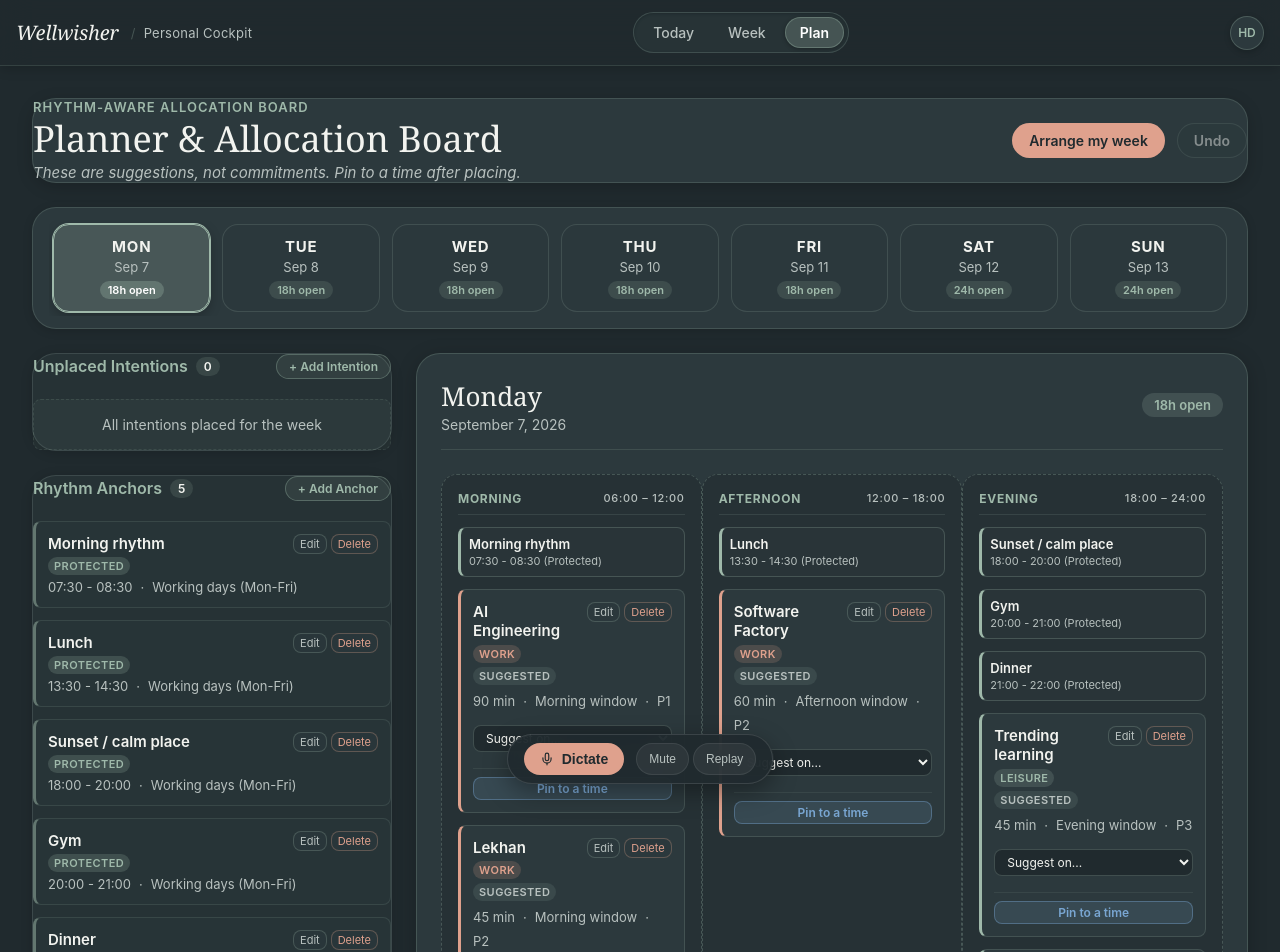
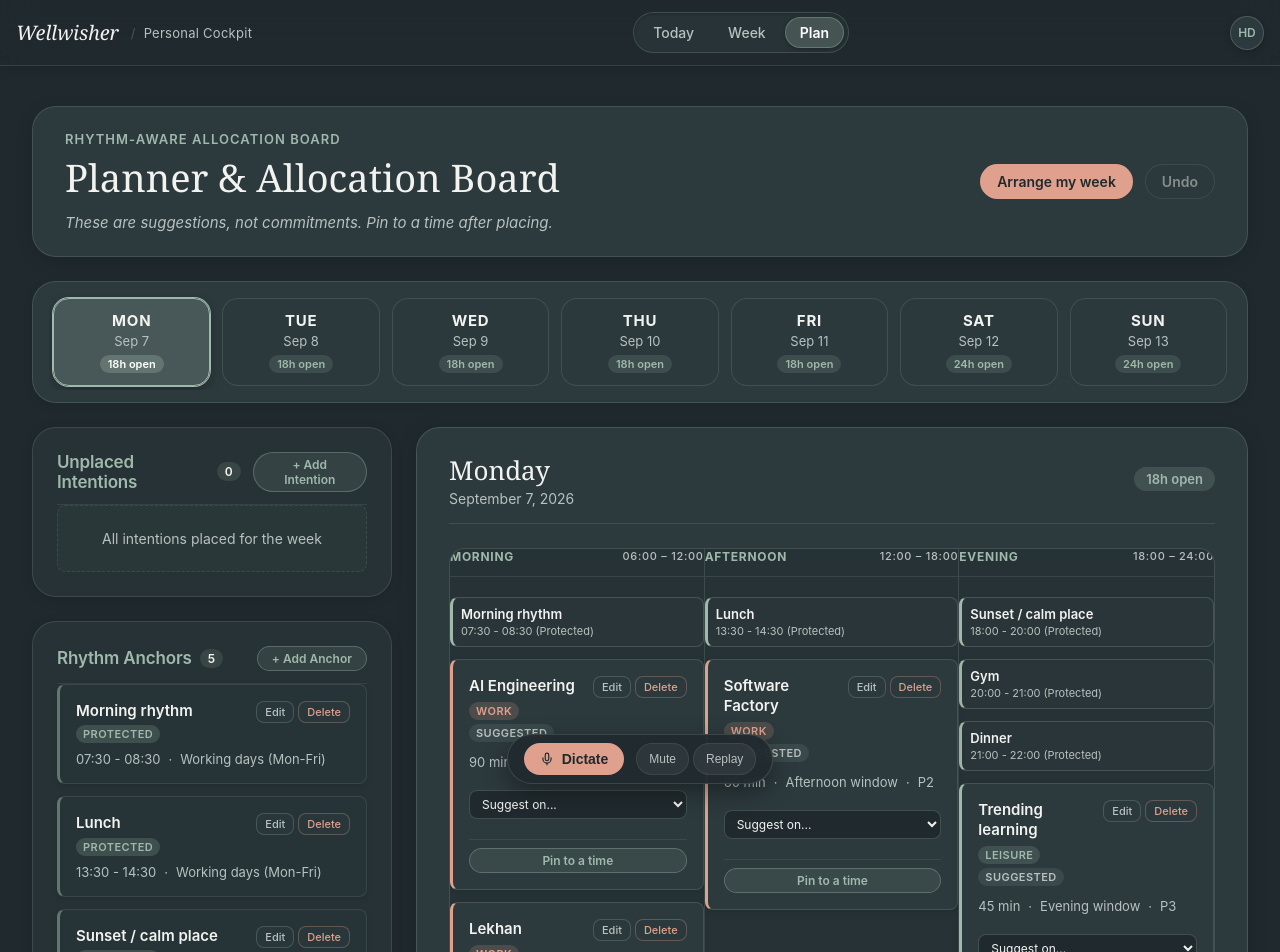
Before and after one commit to coderhd/wellwisher, a Next.js app: page /plan in a window 1280 px wide. Shown: the top 952 px of the page. Built offline with nearby package versions, Linux system fonts and the light colour scheme.

Commit message:
style: unify 3-section single planner canvas, add generous padding, and harmonize 60-30-10 colors

```diff
--- a/src/app/globals.css
+++ b/src/app/globals.css
@@ -4,8 +4,8 @@
 	--ww-sage: #9fb9aa;
 	--ww-sage-surface: #d9e7dc;
 	--ww-peach: #dfa18d;
-	--ww-pinned: #79a6d2;
-	--ww-pinned-surface: rgba(121, 166, 210, 0.12);
+	--ww-pinned: #9fb9aa;
+	--ww-pinned-surface: rgba(159, 185, 170, 0.14);
 	--ww-stone: #f4f2ec;
 	--ww-text: #f2f3ef;
 	--ww-muted: #b8c1bf;
--- a/src/styles/planner.css
+++ b/src/styles/planner.css
@@ -5,7 +5,7 @@
 	width: 100%;
 	max-width: 1440px;
 	margin: 0 auto;
-	padding: var(--ww-space-2) 0 var(--ww-space-8);
+	padding: var(--ww-space-4) 0 var(--ww-space-12);
 }
 
 .plannerHeader {
@@ -13,8 +13,8 @@
 	flex-wrap: wrap;
 	align-items: center;
 	justify-content: space-between;
-	gap: var(--ww-space-4);
-	padding: var(--ww-space-5) var(--ww-space-6);
+	gap: var(--ww-space-6);
+	padding: var(--ww-space-6) var(--ww-space-8);
 	border: 1px solid rgba(159, 185, 170, 0.2);
 	border-radius: var(--ww-radius-lg);
 	background: var(--ww-panel);
@@ -24,7 +24,7 @@
 .plannerHeaderLeft {
 	display: flex;
 	flex-direction: column;
-	gap: var(--ww-space-1);
+	gap: var(--ww-space-2);
 }
 
 .plannerKicker {
@@ -40,13 +40,13 @@
 	margin: 0;
 	color: var(--ww-text);
 	font-family: var(--ww-font-serif);
-	font-size: clamp(1.75rem, 3vw, 2.25rem);
+	font-size: clamp(1.875rem, 3.5vw, 2.375rem);
 	font-weight: 400;
-	line-height: 1.1;
+	line-height: 1.2;
 }
 
 .plannerGuidance {
-	margin: 0;
+	margin: var(--ww-space-1) 0 0;
 	color: var(--ww-muted);
 	font-size: 0.9375rem;
 	font-style: italic;
@@ -217,8 +217,8 @@
 .shelfSection {
 	display: flex;
 	flex-direction: column;
-	gap: var(--ww-space-4);
-	padding: var(--ww-space-5);
+	gap: var(--ww-space-5);
+	padding: var(--ww-space-6);
 	border: 1px solid rgba(159, 185, 170, 0.18);
 	border-radius: var(--ww-radius-lg);
 	background: rgba(44, 57, 61, 0.55);
@@ -229,8 +229,10 @@
 	display: flex;
 	align-items: center;
 	justify-content: space-between;
-	gap: var(--ww-space-2);
-	margin-bottom: var(--ww-space-1);
+	gap: var(--ww-space-3);
+	margin: 0;
+	padding-bottom: var(--ww-space-3);
+	border-bottom: 1px solid rgba(159, 185, 170, 0.12);
 }
 
 .shelfHeaderLeft {
@@ -242,8 +244,9 @@
 .shelfTitle {
 	margin: 0;
 	color: var(--ww-sage);
-	font-size: 1rem;
+	font-size: 1.0625rem;
 	font-weight: 600;
+	letter-spacing: -0.01em;
 }
 
 .shelfCount {
@@ -258,21 +261,22 @@
 .shelfAddButton {
 	display: inline-flex;
 	align-items: center;
-	padding: 4px 12px;
+	padding: 4px 14px;
 	border: 1px solid rgba(159, 185, 170, 0.35);
 	border-radius: var(--ww-radius-pill);
-	background: rgba(159, 185, 170, 0.1);
+	background: rgba(159, 185, 170, 0.12);
 	color: var(--ww-sage);
 	font-family: var(--ww-font-sans);
 	font-size: 0.75rem;
 	font-weight: 600;
 	cursor: pointer;
-	transition: background-color 0.15s ease, border-color 0.15s ease;
+	transition: background-color 0.15s ease, border-color 0.15s ease, color 0.15s ease;
 }
 
 .shelfAddButton:hover {
 	border-color: var(--ww-sage);
 	background: rgba(159, 185, 170, 0.22);
+	color: var(--ww-text);
 }
 
 .shelfAddButton:focus-visible {
@@ -291,9 +295,9 @@
 
 .shelfEmpty {
 	margin: 0;
-	padding: var(--ww-space-4);
+	padding: var(--ww-space-6) var(--ww-space-4);
 	border-radius: var(--ww-radius-sm);
-	background: rgba(159, 185, 170, 0.05);
+	background: rgba(159, 185, 170, 0.04);
 	border: 1px dashed rgba(159, 185, 170, 0.15);
 	color: var(--ww-muted);
 	font-size: 0.875rem;
@@ -305,7 +309,7 @@
 	display: flex;
 	flex-direction: column;
 	gap: var(--ww-space-6);
-	padding: var(--ww-space-6) var(--ww-space-6);
+	padding: var(--ww-space-6) var(--ww-space-8);
 	border: 1px solid rgba(159, 185, 170, 0.22);
 	border-radius: var(--ww-radius-lg);
 	background: var(--ww-panel);
@@ -350,16 +354,20 @@
 	font-weight: 600;
 }
 
+/* 3-Section Unified Single Canvas (No inner border radius) */
 .focusedDayWindows {
 	display: grid;
 	grid-template-columns: repeat(3, 1fr);
-	gap: var(--ww-space-5);
+	gap: 0;
+	border: 1px solid rgba(159, 185, 170, 0.22);
+	border-radius: var(--ww-radius-md);
+	background: rgba(32, 42, 46, 0.45);
+	overflow: hidden;
 }
 
 @media (max-width: 860px) {
 	.focusedDayWindows {
 		grid-template-columns: 1fr;
-		gap: var(--ww-space-4);
 	}
 }
 
@@ -367,27 +375,37 @@
 	display: flex;
 	flex-direction: column;
 	gap: var(--ww-space-3);
-	min-height: 250px;
-	padding: var(--ww-space-4);
-	border: 1px dashed rgba(159, 185, 170, 0.28);
-	border-radius: var(--ww-radius-md);
-	background: rgba(32, 42, 46, 0.5);
-	transition: background-color 0.15s ease, border-color 0.15s ease, box-shadow 0.15s ease;
+	min-height: 280px;
+	padding: var(--ww-space-5) var(--ww-space-4);
+	border: none;
+	border-radius: 0;
+	background: transparent;
+	transition: background-color 0.15s ease;
+}
+
+/* Vertical dividing border between sections without inner border-radius */
+.windowDropZone:not(:last-child) {
+	border-right: 1px solid rgba(159, 185, 170, 0.18);
+}
+
+@media (max-width: 860px) {
+	.windowDropZone:not(:last-child) {
+		border-right: none;
+		border-bottom: 1px solid rgba(159, 185, 170, 0.18);
+	}
 }
 
 .windowDropZoneOver {
-	border-color: var(--ww-sage);
-	border-style: solid;
-	background: rgba(159, 185, 170, 0.18);
-	box-shadow: 0 0 0 1px var(--ww-sage);
+	background: rgba(159, 185, 170, 0.12);
 }
 
 .windowHeader {
 	display: flex;
 	align-items: center;
 	justify-content: space-between;
-	padding-bottom: var(--ww-space-2);
-	border-bottom: 1px solid rgba(159, 185, 170, 0.14);
+	padding-bottom: var(--ww-space-3);
+	margin-bottom: var(--ww-space-2);
+	border-bottom: 1px solid rgba(159, 185, 170, 0.15);
 	color: var(--ww-sage);
 	font-size: 0.75rem;
 	font-weight: 700;
@@ -413,12 +431,12 @@
 	align-items: center;
 	justify-content: center;
 	flex: 1;
-	min-height: 120px;
+	min-height: 140px;
 	margin: 0;
-	padding: var(--ww-space-3);
+	padding: var(--ww-space-4);
 	border-radius: var(--ww-radius-sm);
-	background: rgba(159, 185, 170, 0.03);
-	border: 1px dashed rgba(159, 185, 170, 0.12);
+	background: rgba(159, 185, 170, 0.02);
+	border: 1px dashed rgba(159, 185, 170, 0.1);
 	color: var(--ww-muted);
 	font-size: 0.8125rem;
 	font-style: italic;
@@ -430,12 +448,13 @@
 	position: relative;
 	display: flex;
 	flex-direction: column;
-	gap: var(--ww-space-2);
-	padding: var(--ww-space-3);
+	gap: var(--ww-space-3);
+	padding: var(--ww-space-4);
 	border: 1px solid rgba(159, 185, 170, 0.2);
 	border-radius: var(--ww-radius-sm);
 	background: var(--ww-panel);
 	color: var(--ww-text);
+	box-shadow: 0 2px 6px rgba(0, 0, 0, 0.12);
 	transition: border-color 0.15s ease, box-shadow 0.15s ease, opacity 0.15s ease;
 }
 
@@ -453,8 +472,9 @@
 }
 
 .intentionCardPinned {
-	border-color: rgba(121, 166, 210, 0.4);
-	background: var(--ww-pinned-surface);
+	border-left: 3px solid var(--ww-sage);
+	border-color: rgba(159, 185, 170, 0.35);
+	background: rgba(44, 57, 61, 0.65);
 }
 
 .intentionHeader {
@@ -468,27 +488,27 @@
 	display: flex;
 	flex: 1;
 	flex-direction: column;
-	gap: 2px;
+	gap: 3px;
 }
 
 .intentionTitle {
 	margin: 0;
 	font-size: 0.9375rem;
 	font-weight: 600;
-	line-height: 1.3;
+	line-height: 1.35;
 }
 
 .intentionBadges {
 	display: flex;
 	flex-wrap: wrap;
 	gap: var(--ww-space-1);
-	margin-top: 2px;
+	margin-top: 3px;
 }
 
 .badge {
 	display: inline-flex;
 	align-items: center;
-	padding: 2px 6px;
+	padding: 2px 7px;
 	border-radius: var(--ww-radius-pill);
 	font-size: 0.6875rem;
 	font-weight: 600;
@@ -512,8 +532,9 @@
 }
 
 .badgePinned {
-	background: rgba(121, 166, 210, 0.25);
-	color: var(--ww-pinned);
+	background: rgba(159, 185, 170, 0.2);
+	border: 1px solid rgba(159, 185, 170, 0.3);
+	color: var(--ww-sage);
 }
 
 .cardActions {
@@ -523,13 +544,14 @@
 }
 
 .cardActionButton {
-	padding: 2px 6px;
+	padding: 3px 8px;
 	border: 1px solid rgba(159, 185, 170, 0.25);
 	border-radius: var(--ww-radius-sm);
 	background: rgba(44, 57, 61, 0.6);
 	color: var(--ww-muted);
 	font-family: var(--ww-font-sans);
 	font-size: 0.6875rem;
+	font-weight: 500;
 	cursor: pointer;
 	transition: all 0.15s ease;
 }
@@ -568,7 +590,7 @@
 .accessibleSuggestSelect {
 	width: 100%;
 	margin-top: var(--ww-space-2);
-	padding: 4px 8px;
+	padding: 5px 8px;
 	border: 1px solid rgba(159, 185, 170, 0.25);
 	border-radius: var(--ww-radius-sm);
 	background: var(--ww-cockpit);
@@ -589,7 +611,7 @@
 	gap: var(--ww-space-1);
 	margin-top: var(--ww-space-2);
 	padding-top: var(--ww-space-2);
-	border-top: 1px solid rgba(159, 185, 170, 0.1);
+	border-top: 1px solid rgba(159, 185, 170, 0.12);
 }
 
 .pinForm {
@@ -600,7 +622,7 @@
 
 .pinInput {
 	width: 96px;
-	padding: 3px 6px;
+	padding: 4px 6px;
 	border: 1px solid rgba(159, 185, 170, 0.3);
 	border-radius: var(--ww-radius-sm);
 	background: var(--ww-cockpit);
@@ -611,27 +633,30 @@
 }
 
 .pinInput:focus-visible {
-	outline: 2px solid var(--ww-pinned);
+	outline: 2px solid var(--ww-sage);
 }
 
 .pinButton {
-	padding: 3px 8px;
-	border: 1px solid rgba(121, 166, 210, 0.4);
-	border-radius: var(--ww-radius-sm);
-	background: rgba(121, 166, 210, 0.15);
-	color: var(--ww-pinned);
+	padding: 4px 10px;
+	border: 1px solid rgba(159, 185, 170, 0.35);
+	border-radius: var(--ww-radius-pill);
+	background: rgba(159, 185, 170, 0.12);
+	color: var(--ww-sage);
 	font-family: var(--ww-font-sans);
 	font-size: 0.75rem;
 	font-weight: 600;
 	cursor: pointer;
+	transition: all 0.15s ease;
 }
 
 .pinButton:hover {
-	background: rgba(121, 166, 210, 0.25);
+	border-color: var(--ww-sage);
+	background: rgba(159, 185, 170, 0.22);
+	color: var(--ww-text);
 }
 
 .pinButton:focus-visible {
-	outline: 2px solid var(--ww-pinned);
+	outline: 2px solid var(--ww-sage);
 	outline-offset: 1px;
 }
 
@@ -639,13 +664,19 @@
 .rhythmAnchorCard {
 	display: flex;
 	flex-direction: column;
-	gap: var(--ww-space-1);
-	padding: var(--ww-space-3);
+	gap: var(--ww-space-2);
+	padding: var(--ww-space-4);
 	border: 1px solid rgba(159, 185, 170, 0.15);
 	border-left: 3px solid rgba(159, 185, 170, 0.5);
 	border-radius: var(--ww-radius-sm);
-	background: rgba(44, 57, 61, 0.35);
+	background: rgba(44, 57, 61, 0.4);
 	color: var(--ww-text);
+	box-shadow: 0 2px 6px rgba(0, 0, 0, 0.1);
+	transition: border-color 0.15s ease;
+}
+
+.rhythmAnchorCard:hover {
+	border-color: rgba(159, 185, 170, 0.3);
 }
 
 .rhythmHeader {
@@ -659,20 +690,27 @@
 	display: flex;
 	flex: 1;
 	flex-direction: column;
-	gap: 2px;
+	gap: 3px;
 }
 
 .rhythmTitle {
 	margin: 0;
 	font-size: 0.9375rem;
 	font-weight: 600;
+	line-height: 1.3;
 }
 
 .badgeProtected {
 	align-self: flex-start;
 	margin-top: 2px;
+	padding: 2px 7px;
+	border-radius: var(--ww-radius-pill);
 	background: rgba(159, 185, 170, 0.2);
 	color: var(--ww-sage);
+	font-size: 0.6875rem;
+	font-weight: 600;
+	letter-spacing: 0.04em;
+	text-transform: uppercase;
 }
 
 .rhythmMeta {
```
Also changed, not shown: src/app/settings/SettingsSurface.module.css (+15 -12 lines), src/app/week/WeekSurface.module.css (+4 -4 lines).
